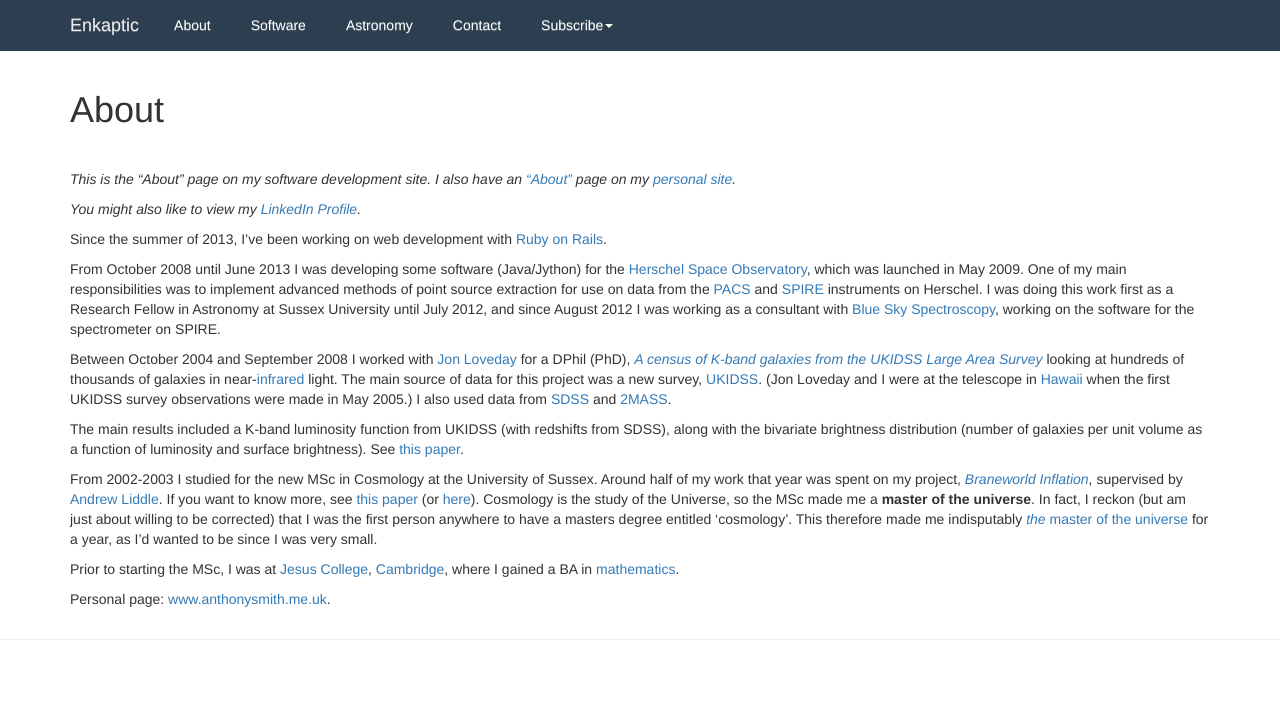
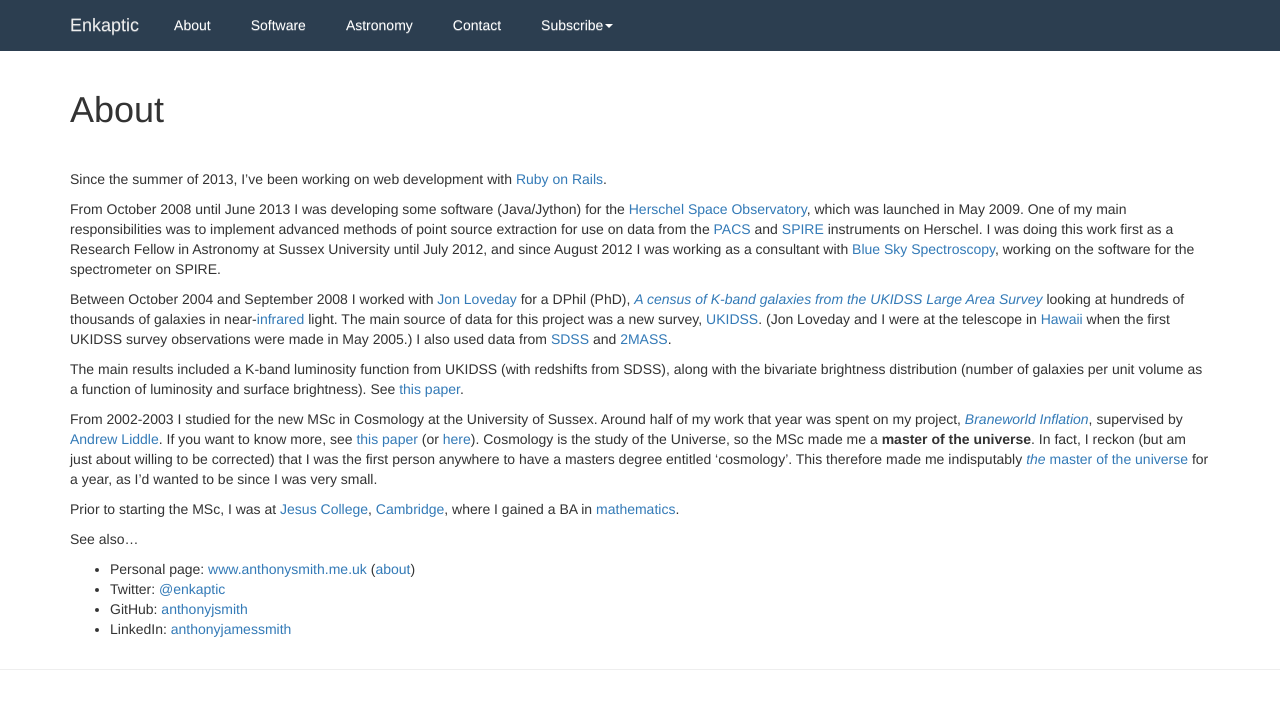
Before and after one commit to enkaptic/enkaptic.github.io, a Jekyll site: the page built from about/index.md, in a window 1280 px wide. Shown: the top 709 px of the page. Built offline with Jekyll 4.4.1, drawn with Linux system fonts in a browser that asks for light colours; nearby versions of some CDN libraries; comment, search, counter and statistics services are not loaded.

Commit message:
About page: add link to Twitter and GitHub accounts.

```diff
--- a/about/index.md
+++ b/about/index.md
@@ -10,10 +10,6 @@ meta:
   _edit_last: '2'
   _wp_page_template: default
 ---
-<em>This is the "About" page on my software development site. I also have an <a href="http://www.anthonysmith.me.uk/about/">"About"</a> page on my <a href="http://www.anthonysmith.me.uk/">personal site</a>.</em>
-
-<em>You might also like to view my [LinkedIn Profile](http://www.linkedin.com/in/anthonyjamessmith).</em>
-
 Since the summer of 2013, I've been working on web development with <a href="http://rubyonrails.org/">Ruby on Rails</a>.
 
 From October 2008 until June 2013 I was developing some software (Java/Jython) for the <a href="http://sci.esa.int/science-e/www/area/index.cfm?fareaid=16">Herschel Space Observatory</a>, which was launched in May 2009. One of my main responsibilities was to implement advanced methods of point source extraction for use on data from the <a href="http://pacs.ster.kuleuven.ac.be/">PACS</a> and <a href="http://www.spire.rl.ac.uk/">SPIRE</a> instruments on Herschel. I was doing this work first as a Research Fellow in Astronomy at Sussex University until July 2012, and since August 2012 I was working as a consultant with <a href="http://blueskyspectroscopy.com/">Blue Sky Spectroscopy</a>, working on the software for the spectrometer on SPIRE.
@@ -26,4 +22,9 @@ From 2002-2003 I studied for the new MSc in Cosmology at the University of Susse
 
 Prior to starting the MSc, I was at <a href="http://www.jesus.cam.ac.uk/">Jesus College</a>, <a href="http://www.cam.ac.uk/">Cambridge</a>, where I gained a BA in <a href="http://www.maths.cam.ac.uk/">mathematics</a>.
 
-Personal page: <a href="http://www.anthonysmith.me.uk">www.anthonysmith.me.uk</a>.
+See also...
+
+* Personal page: <a href="http://www.anthonysmith.me.uk">www.anthonysmith.me.uk</a> (<a href="http://www.anthonysmith.me.uk/about/">about</a>)
+* Twitter: [@enkaptic](https://twitter.com/enkaptic)
+* GitHub: [anthonyjsmith](https://github.com/anthonyjsmith)
+* LinkedIn: [anthonyjamessmith](http://www.linkedin.com/in/anthonyjamessmith)
```
